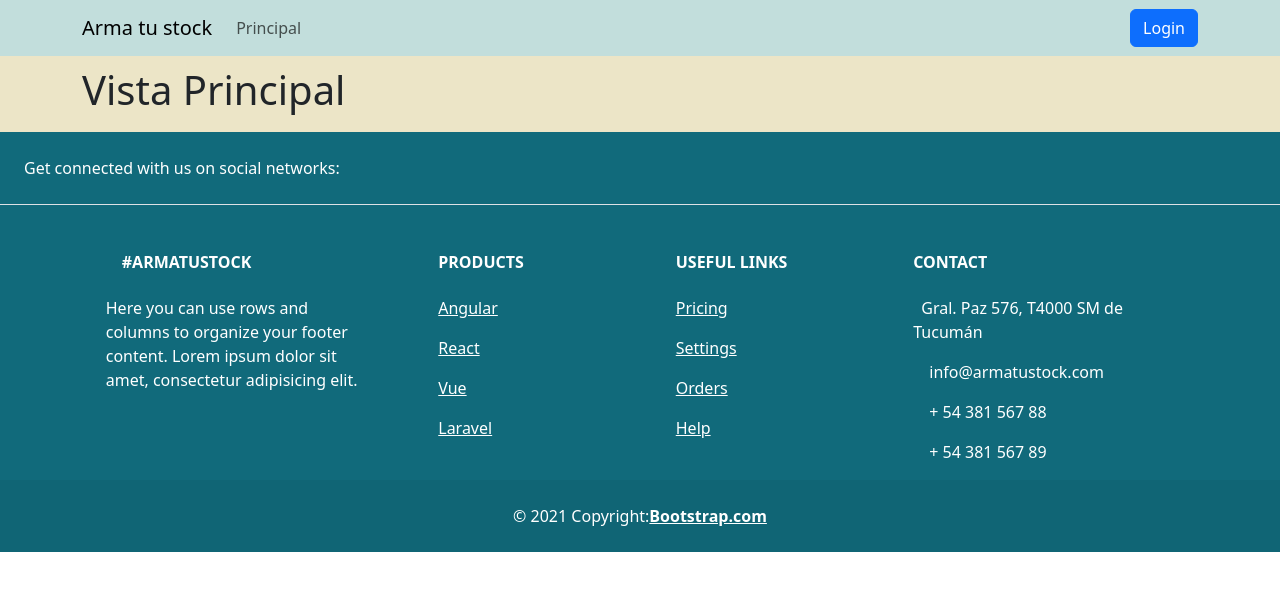
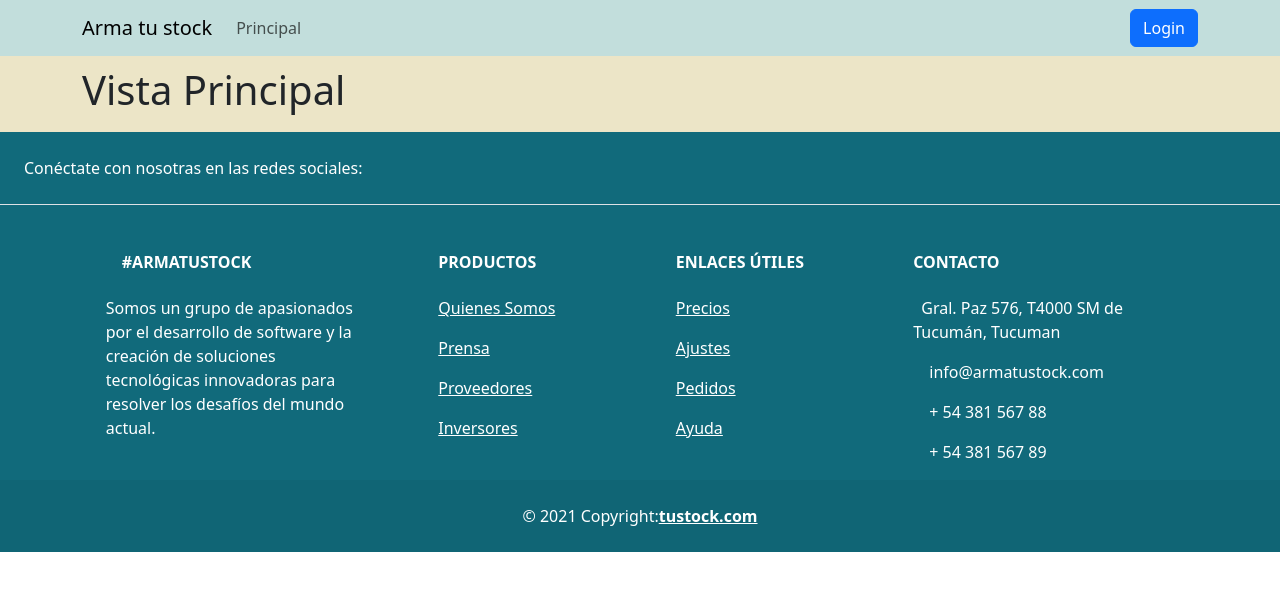
Before and after one commit to CarlosDipFadel/FrontEnd-ArmaTuStock, a React (Vite) app: page / in a window 1280 px wide. Shown: the top 590 px of the page. Built offline with nearby package versions, Linux system fonts and the light colour scheme; the HTML template or start-up script is replaced by a standard one.

Commit message:
nuevos estilos a footer

```diff
--- a/src/components/footer/FooterLayout.jsx
+++ b/src/components/footer/FooterLayout.jsx
@@ -1,4 +1,4 @@
-import React from 'react';
+import React from "react";
 
 import {
   MDBFooter,
@@ -7,106 +7,107 @@ import {
   MDBInput,
   MDBCol,
   MDBRow,
-  MDBBtn
-} from 'mdb-react-ui-kit';
+  MDBBtn,
+} from "mdb-react-ui-kit";
 
-const FooterLayout  = () => {
+const FooterLayout = () => {
   return (
-    <MDBFooter className='text-center text-lg-start text-white'>
-      <section className='d-flex justify-content-center justify-content-lg-between p-4 border-bottom'>
-        <div className='me-5 d-none d-lg-block'>
-          <span>Get connected with us on social networks:</span>
+    <MDBFooter className="text-center text-lg-start text-white">
+      <section className="d-flex justify-content-center justify-content-lg-between p-4 border-bottom">
+        <div className="me-5 d-none d-lg-block">
+          <span>Conéctate con nosotras en las redes sociales:</span>
         </div>
 
         <div>
-          <a href='' className='me-4 text-reset'>
+          <a href="" className="me-4 text-reset">
             <MDBIcon fab icon="facebook-f" />
           </a>
-          <a href='' className='me-4 text-reset'>
+          <a href="" className="me-4 text-reset">
             <MDBIcon fab icon="twitter" />
           </a>
-          <a href='' className='me-4 text-reset'>
+          <a href="" className="me-4 text-reset">
             <MDBIcon fab icon="google" />
           </a>
-          <a href='' className='me-4 text-reset'>
+          <a href="" className="me-4 text-reset">
             <MDBIcon fab icon="instagram" />
           </a>
-          <a href='' className='me-4 text-reset'>
+          <a href="" className="me-4 text-reset">
             <MDBIcon fab icon="linkedin" />
           </a>
-          <a href='' className='me-4 text-reset'>
+          <a href="" className="me-4 text-reset">
             <MDBIcon fab icon="github" />
           </a>
         </div>
       </section>
 
-      <section className=''>
-        <MDBContainer className='text-center text-md-start mt-5'>
-          <MDBRow className='mt-3'>
-            <MDBCol md="3" lg="4" xl="3" className='mx-auto mb-4'>
-              <h6 className='text-uppercase fw-bold mb-4'>
+      <section className="">
+        <MDBContainer className="text-center text-md-start mt-5">
+          <MDBRow className="mt-3">
+            <MDBCol md="3" lg="4" xl="3" className="mx-auto mb-4">
+              <h6 className="text-uppercase fw-bold mb-4">
                 <MDBIcon icon="gem" className="me-3" />
                 #ArmaTuStock
               </h6>
               <p>
-                Here you can use rows and columns to organize your footer content. Lorem ipsum dolor sit amet,
-                consectetur adipisicing elit.
+                Somos un grupo de apasionados por el desarrollo de software y la
+                creación de soluciones tecnológicas innovadoras para resolver
+                los desafíos del mundo actual.
               </p>
             </MDBCol>
 
-            <MDBCol md="2" lg="2" xl="2" className='mx-auto mb-4'>
-              <h6 className='text-uppercase fw-bold mb-4'>Products</h6>
+            <MDBCol md="2" lg="2" xl="2" className="mx-auto mb-4">
+              <h6 className="text-uppercase fw-bold mb-4">Productos</h6>
               <p>
-                <a href='#!' className='text-reset'>
-                  Angular
+                <a href="#!" className="text-reset">
+                  Quienes Somos
                 </a>
               </p>
               <p>
-                <a href='#!' className='text-reset'>
-                  React
+                <a href="#!" className="text-reset">
+                  Prensa
                 </a>
               </p>
               <p>
-                <a href='#!' className='text-reset'>
-                  Vue
+                <a href="#!" className="text-reset">
+                  Proveedores
                 </a>
               </p>
               <p>
-                <a href='#!' className='text-reset'>
-                  Laravel
+                <a href="#!" className="text-reset">
+                  Inversores
                 </a>
               </p>
             </MDBCol>
 
-            <MDBCol md="3" lg="2" xl="2" className='mx-auto mb-4'>
-              <h6 className='text-uppercase fw-bold mb-4'>Useful links</h6>
+            <MDBCol md="3" lg="2" xl="2" className="mx-auto mb-4">
+              <h6 className="text-uppercase fw-bold mb-4">Enlaces útiles</h6>
               <p>
-                <a href='#!' className='text-reset'>
-                  Pricing
+                <a href="#!" className="text-reset">
+                  Precios
                 </a>
               </p>
               <p>
-                <a href='#!' className='text-reset'>
-                  Settings
+                <a href="#!" className="text-reset">
+                  Ajustes
                 </a>
               </p>
               <p>
-                <a href='#!' className='text-reset'>
-                  Orders
+                <a href="#!" className="text-reset">
+                  Pedidos
                 </a>
               </p>
               <p>
-                <a href='#!' className='text-reset'>
-                  Help
+                <a href="#!" className="text-reset">
+                  Ayuda
                 </a>
               </p>
             </MDBCol>
 
-            <MDBCol md="4" lg="3" xl="3" className='mx-auto mb-md-0 mb-4'>
-              <h6 className='text-uppercase fw-bold mb-4'>Contact</h6>
+            <MDBCol md="4" lg="3" xl="3" className="mx-auto mb-md-0 mb-4">
+              <h6 className="text-uppercase fw-bold mb-4">Contacto</h6>
               <p>
                 <MDBIcon icon="home" className="me-2" />
-                Gral. Paz 576, T4000 SM de Tucumán
+                Gral. Paz 576, T4000 SM de Tucumán, Tucuman
               </p>
               <p>
                 <MDBIcon icon="envelope" className="me-3" />
@@ -123,16 +124,17 @@ const FooterLayout  = () => {
         </MDBContainer>
       </section>
 
-      <div className='text-center p-4' style={{ backgroundColor: 'rgba(0, 0, 0, 0.05)' }}>
+      <div
+        className="text-center p-4"
+        style={{ backgroundColor: "rgba(0, 0, 0, 0.05)" }}
+      >
         © 2021 Copyright:
-        <a className='text-reset fw-bold' href='https://mdbootstrap.com/'>
-          Bootstrap.com
+        <a className="text-reset fw-bold" href="https://mdbootstrap.com/">
+          tustock.com
         </a>
       </div>
     </MDBFooter>
   );
-}
-
-
+};
 
 export default FooterLayout;
```
